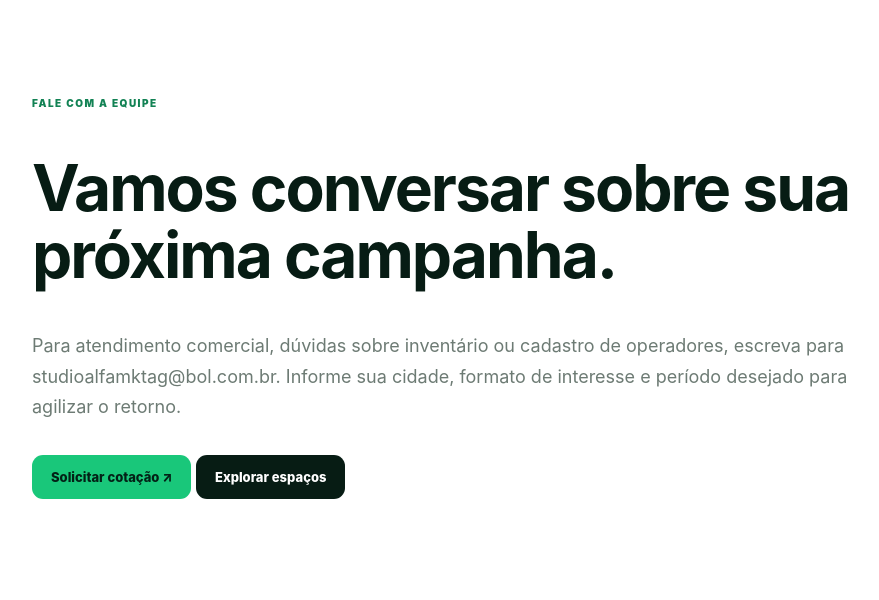
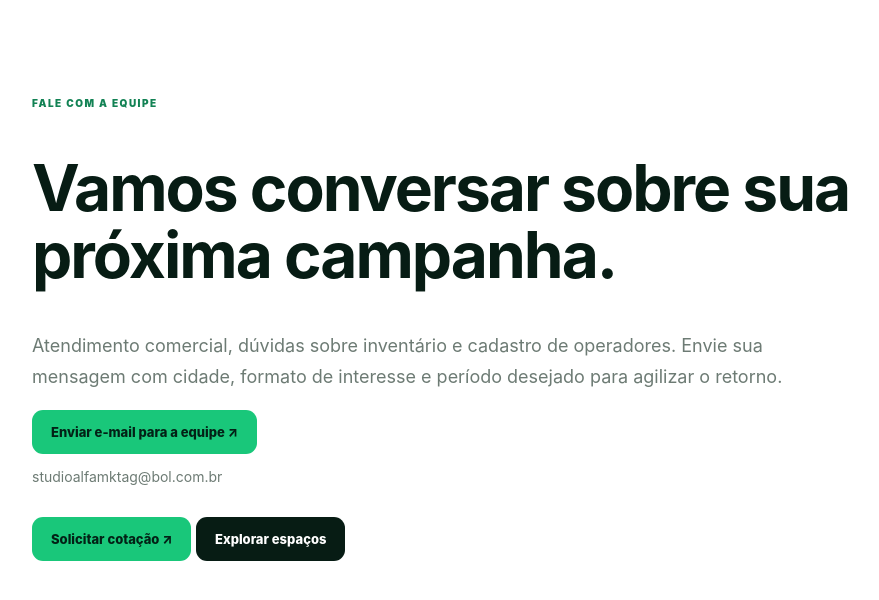
Before and after one commit to studioalfamarketingdigital-dev/midiamap-github-pages, a Next.js app: page /contato in a window 1280 px wide. Shown: the top 600 px of the page, without its empty margins (28-907 px from the left). Built offline with nearby package versions, Linux system fonts and the light colour scheme.

Commit message:
fix(forms): add working email actions to contact and partner pages

```diff
--- a/app/contato/page.tsx
+++ b/app/contato/page.tsx
@@ -1,3 +1,19 @@
-import type {Metadata} from 'next';import InfoPage from '../../components/InfoPage';
-export const metadata:Metadata={title:'Contato | MídiaMap',description:'Fale com a equipe MídiaMap e Studio Alfa MKT para dúvidas, parcerias e cotações.',alternates:{canonical:'/contato/'}};
-export default function Page(){return <InfoPage eyebrow="FALE COM A EQUIPE" title="Vamos conversar sobre sua próxima campanha." description="Para atendimento comercial, dúvidas sobre inventário ou cadastro de operadores, escreva para studioalfamktag@bol.com.br. Informe sua cidade, formato de interesse e período desejado para agilizar o retorno."/>}
+import type { Metadata } from 'next';
+import InfoPage from '../../components/InfoPage';
+
+export const metadata: Metadata = {
+  title: 'Contato | MídiaMap',
+  description: 'Fale com a equipe MídiaMap e Studio Alfa MKT para dúvidas, parcerias e cotações.',
+  alternates: { canonical: '/contato/' },
+};
+
+export default function Page() {
+  const subject = encodeURIComponent('Contato pelo site MídiaMap');
+  const body = encodeURIComponent('Olá, equipe MídiaMap!\n\nAssunto:\nCidade/UF:\nComo podemos ajudar?');
+  return (
+    <InfoPage eyebrow="FALE COM A EQUIPE" title="Vamos conversar sobre sua próxima campanha." description="Atendimento comercial, dúvidas sobre inventário e cadastro de operadores. Envie sua mensagem com cidade, formato de interesse e período desejado para agilizar o retorno.">
+      <a className="button button-green" href={`mailto:studioalfamktag@bol.com.br?subject=${subject}&body=${body}`}>Enviar e-mail para a equipe ↗</a>
+      <p style={{ color: '#6d7b74', fontSize: 14 }}>studioalfamktag@bol.com.br</p>
+    </InfoPage>
+  );
+}
```
